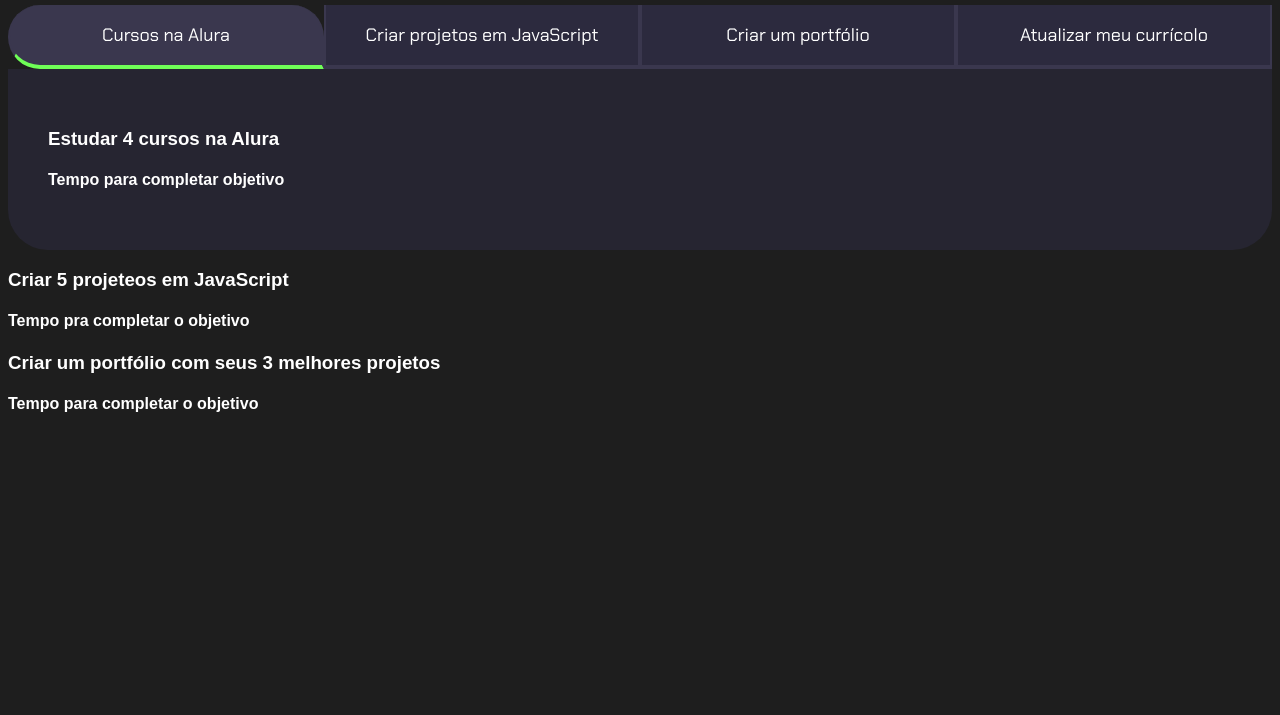
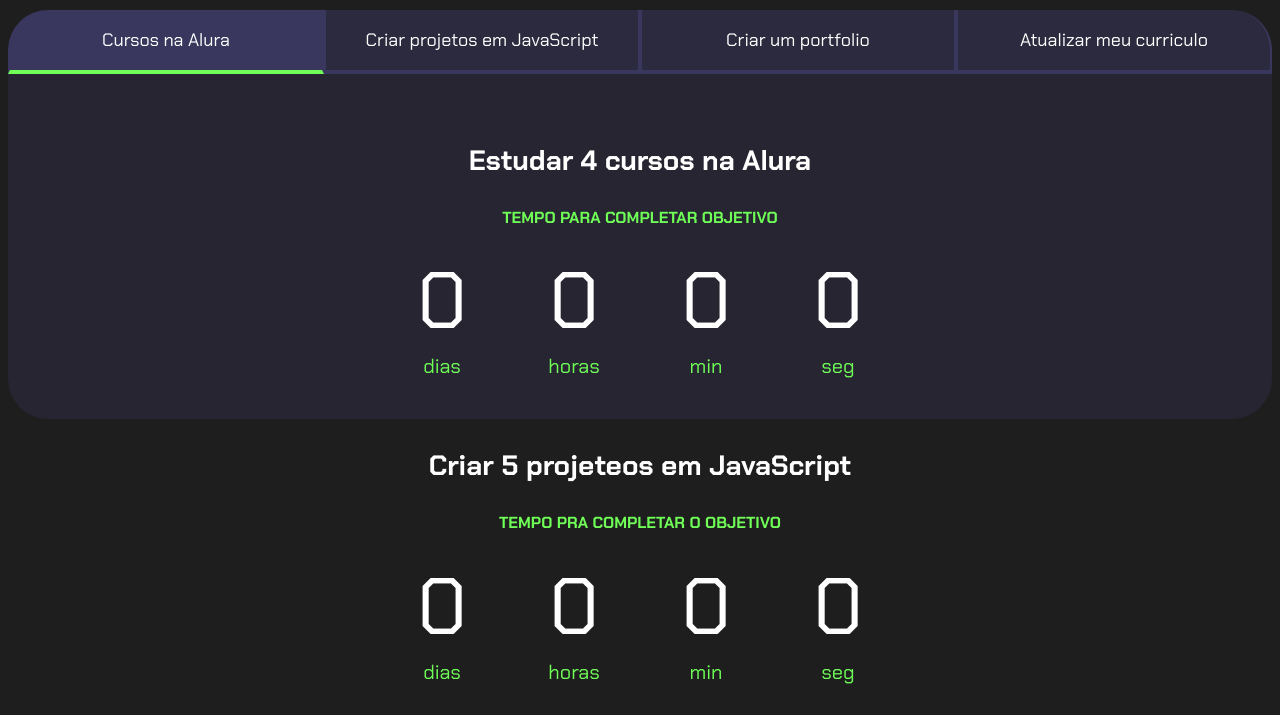
Before and after one commit to Fernandakruk/trabaio, a plain HTML site: page index.html in a window 1280 px wide. Shown: the part 85-800 px from the top of the page. Drawn offline with Linux system fonts and the light colour scheme.

Commit message:
bah
site tá dando erro

```diff
--- a/index.html
+++ b/index.html
@@ -1,33 +1,116 @@
 <!DOCTYPE html>
-<html lang="en">
+<html lang="pt-br">
+
 <head>
     <meta charset="UTF-8">
     <meta name="viewport" content="width=device-width, initial-scale=1.0">
     <title>Meus objetivos do ano</title>
     <link rel="stylesheet" href="style.css">
 </head>
+
 <body>
-    <section class="Conteúdo-principal"></section>
+    <section class="Conteúdo-principal">
     <h2 class="titulo-principal">Meus objetivos do ano<span>_</span></h2>
-    <div class="botoes">
+    <div class="conteudo">
+        <div class="botoes">
         <button class="botao ativo">Cursos na Alura</button>
         <button class="botao">Criar projetos em JavaScript</button>
-        <button class="botao">Criar um portfólio</button>
-        <button class="botao">Atualizar meu currícolo</button>
+        <button class="botao">Criar um portfolio</button>
+        <button class="botao">Atualizar meu curriculo</button>
     </div>
     <div class="abas-textos">
-        <div class="aba-conteudo">
+        <div class="aba-conteudo ativo">
             <h3 class="aba-conteudo-titulo-principal">Estudar 4 cursos na Alura</h3>
             <h4 class="aba-conteudo-titulo-secundario">Tempo para completar objetivo</h4>
+        <div class="contador">
+            <div class="contador-digito">
+                <p class="contador-digito-numero" id="dias0"></p>
+            <p class="contador-digito-texto">dias</p>
+             </div>
+             <div class="contador-digito">
+                <p class="contador-digito-numero" id="horas0"></p>
+                <p class="contador-digito-texto">horas</p>
+            </div>
+            <div class="contador-digito">
+                <p class="contador-digito-numero" id="min0"></p>
+                <p class="contador-digito-texto">min</p>
+            </div>
+            <div class="contador-digito">
+                <p class="contador-digito-numero" id="seg0"></p>
+                <p class="contador-digito-texto">seg</p>
+            </div>
         </div>
+    </div>
     </div class="aba-conteudo">
     <h3 class="aba-conteudo-titulo-principal">Criar 5 projeteos em JavaScript</h3>
     <h4 class="aba-conteudo-titulo-secundario">Tempo pra completar o objetivo</h4>
+    <div class="contador">
+        <div class="contador-digito">
+            <p class="contador-digito-numero" id="dias1"></p>
+            <p class="contador-digito-texto">dias</p>
+        </div>
+        <div class="contador-digito">
+            <p class="contador-digito-numero" id="horas1"></p>
+            <p class="contador-digito-texto">horas</p>
+        </div>
+        <div class="contador-digito">
+            <p class="contador-digito-numero" id="min1"></p>
+            <p class="contador-digito-texto">min</p>
+        </div>
+        <div class="contador-digito">
+            <p class="contador-digito-numero" id="seg1"></p>
+            <p class="contador-digito-texto">seg</p>
+        </div>
+    </div>
+</div>
+        <div class="aba-conteudo">
+        <h3 class="aba-conteudo-titulo-principal">Criar um portfólio com seus 3 melhores projetos</h3>
+        <h4 class="aba-conteudo-titulo-secundario">Tempo para completar o objetivo</h4>
+        <div class="contador">
+            <div class="contador-digito">
+                <p class="contador-digito-numero" id="dias2"></p>
+                <p class="contador-digito-texto">dias</p>
+            </div>
+            <div class="contador-digito">
+                <p class="contador-digito-numero" id="horas2"></p>
+                <p class="contador-digito-texto">horas</p>
+            </div>
+            <div class="contador-digito">
+                <p class="contador-digito-numero" id="min2"></p>
+                <p class="contador-digito-texto">min</p>
+            </div>
+            <div class="contador-digito">
+                <p class="contador-digito-numero" id="seg2"></p>
+                <p class="contador-digito-texto">seg</p>
+            </div>
+        </div>
     </div>
     <div class="aba-conteudo">
-        <h3 class="aba-conteudo-titulo-principal">Criar um portfólio com seus 3 melhores projetos</h3>
+        <h3 class="aba-conteudo-titulo-principal">Atualizar meu curriculo com os certificados da Alura</h3>
         <h4 class="aba-conteudo-titulo-secundario">Tempo para completar o objetivo</h4>
+        <div class="contador">
+            <div class="contador-digito">
+                <p class="contador-digito-numero" id="dias3"></p>
+                <p class="contador-digito-texto">dias</p>
+            </div>
+            <div class="contador-digito">
+                <p class="contador-digito-numero" id="horas3"></p>
+                <p class="contador-digito-texto">horas</p>
+            </div>
+            <div class="contador-digito">
+                <p class="contador-digito-numero" id="min3"></p>
+                <p class="contador-digito-texto">min</p>
+            </div>
+            <div class="contador-digito">
+                <p class="contador-digito-numero" id="seg3"></p>
+                <p class="contador-digito-texto">seg</p>
+            </div>
+        </div>
     </div>
-    <script src="main.js"></script>
+</div>
+</div>
+</section>
+<script src="main.js"></script>
 </body>
+
 </html>
--- a/main.js
+++ b/main.js
@@ -1,15 +1,58 @@
-const botoes = document.querySelectorAll("botao");
-const textos = document.querySelectorAll (".aba-conteudo");
+const botoes = document.querySelectorAll(".botao");
+const textos = document.querySelectorAll(".aba-conteudo");
 
-for(let i=0; i< botoes.length; i++){
-    botoes[i].onclick = function(){
+for (let i = 0; i < botoes.length; i++) {
+    botoes[i].onclick = function () {
 
-        for(let j=0;j<botoes.length;j++){
-                botoes[j].classList.remove("ativo");
-                textos[j].classList.remove("ativo");
+        for (let j = 0; j < botoes.length; j++) {
+            botoes[j].classList.remove("ativo");
+            textos[j].classList.remove("ativo");
+        }
 
-            }
         botoes[i].classList.add("ativo");
         textos[i].classList.add("ativo");
     }
 }
+
+const contadores = document.querySelectorAll(".contador");
+const tempoObjetivo1 = new Date("2023-10-05T00:00:00");
+const tempoObjetivo2 = new Date("2023-12-05T00:00:00");
+const tempoObjetivo3 = new Date("2023-12-30T00:00:00");
+const tempoObjetivo4 = new Date("2024-02-01T00:00:00");
+
+const tempos = [tempoObjetivo1,tempoObjetivo2,tempoObjetivo3,tempoObjetivo4];
+
+
+function calculaTempo(tempoObjetivo) {
+    let tempoAtual = new Date();
+    let tempoFinal = tempoObjetivo - tempoAtual;
+    let segundos = Math.floor(tempoFinal / 1000);
+    let minutos = Math.floor(segundos / 60);
+    let horas = Math.floor(minutos / 60);
+    let dias = Math.floor(horas / 24);
+
+    segundos %= 60;
+    minutos %= 60;
+    horas %= 24;
+    if (tempoFinal > 0){
+        return [dias,horas,minutos,segundos];
+    } else {
+        return [0,0,0,0];
+    }
+}
+
+function atualizaCronometro(){
+    for (let i=0; i<contadores.length;i++){
+        document.getElementById("dias"+i).textContent = calculaTempo(tempos[i])[0];
+        document.getElementById("horas"+i).textContent = calculaTempo(tempos[i])[1];
+        document.getElementById("min"+i).textContent = calculaTempo(tempos[i])[2];
+        document.getElementById("seg"+i).textContent = calculaTempo(tempos[i])[3];
+    }
+}
+
+function comecaCronometro(){
+    atualizaCronometro();
+    setInterval(atualizaCronometro,1000);
+}
+
+comecaCronometro();
--- a/style.css
+++ b/style.css
@@ -1,18 +1,22 @@
 @import url('https://fonts.googleapis.com/css2?family=Chakra+Petch:wght@400;700&display=swap');
-:root{
-    --cor-de-fundo: #1e1e1e;
-    --verde: #6fff57;
-    --branco: #ffffff;
-    --botao-ativo: #3a374e;
-    --botao-inativo: rgba(58,55,94,0.5);
-    --texto-fundo: rgba(58,55,94,0.3);
+
+:root {
+    --cor-de-fundo: #1E1E1E;
+    --verde: #6FFF57;
+    --branco: #FFFFFF;
+    --botao-ativo: #3A375E;
+    --botao-inativo: rgba(58, 55, 94, 0.5);
+    --texto-fundo: rgba(58, 55, 94, 0.3);
 }
-body{
+
+body {
     background-color: var(--cor-de-fundo);
-    color:var(--branco);
-    font-family: "Chakra Petch ", sans-serif;
+    color: var(--branco);
+    font-family: 'Chakra Petch', sans-serif;
 }
-.conteudo-principal{
+
+
+.conteudo-principal {
     display: flex;
     flex-direction: column;
     justify-content: center;
@@ -21,17 +25,21 @@
     width: 100%;
     margin: 0 auto;
 }
-.titulo-principal{
+
+.titulo-principal {
     text-align: left;
     width: 100%;
     font-size: 32px;
 }
-.titulo-principal span{
+
+.titulo-principal span {
     color: var(--verde);
 }
-.botao{
-    font-family: "Chakra Petch", sans-serif;
-    background-color:var(--botao-inativo);
+
+
+.botao {
+    font-family: 'Chakra Petch', sans-serif;
+    background-color: var(--botao-inativo);
     color: var(--branco);
     display: flex;
     justify-content: center;
@@ -44,27 +52,77 @@
     border-right: 2px solid var(--botao-ativo);
     border-top: none;
 }
-.botoes{
+
+.botao:first-child {
+    border-radius: 40px 40px 0 0;
+}
+
+.botoes {
     display: block;
 }
-.botao:first-child{
-    border-radius: 40px 40px 0;
-}
-.ativo{
+
+.botao.ativo{
     background-color: var(--botao-ativo);
     border-bottom: 4px solid var(--verde);
 }
+
 .abas-textos{
     background-color: var(--texto-fundo);
     padding: 40px;
     border-radius: 0 0 40px 40px;
 }
 .aba-conteudo.ativo{
-    display: block;
+    display:block;
 }
 
-@media screen and (min-width:768px){
-    .botoes{
+.aba-conteudo{
+    display: none;
+}
+
+.aba-conteudo-titulo-principal{
+    font-size: 28px;
+    text-align: center;
+}
+.aba-conteudo-titulo-secundario{
+    text-align: center;
+    color: var(--verde);
+    text-transform: uppercase;
+}
+
+.contador{
+    display:flex;
+    justify-content: center;
+    flex-wrap: wrap;
+}
+.contador-digito{
+    padding: 0 16px;
+    text-align: center;
+    min-width: 100px;
+}
+
+.contador-digito-numero{
+    font-size: 80px;
+    margin: 0;
+
+}
+
+.contador-digito-texto{
+    color: var(--verde);
+    font-size: 20px;
+    margin: 0;
+
+}
+
+@media screen and (min-width: 768px) {
+    .botoes {
         display: flex;
     }
+
+    .botao:first-child {
+        border-radius: 40px 0 0 0;
     }
+
+    .botao:last-child {
+        border-radius: 0 40px 0 0;
+    }
+}
```
Lines whose indentation alone changed are shown as unchanged.
